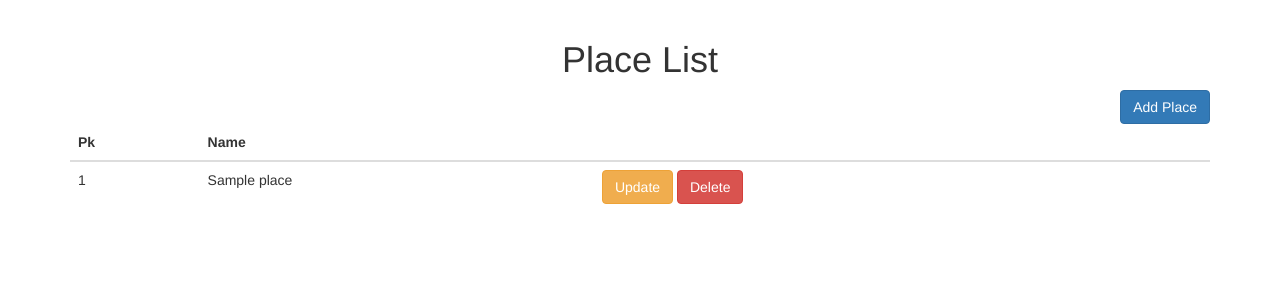
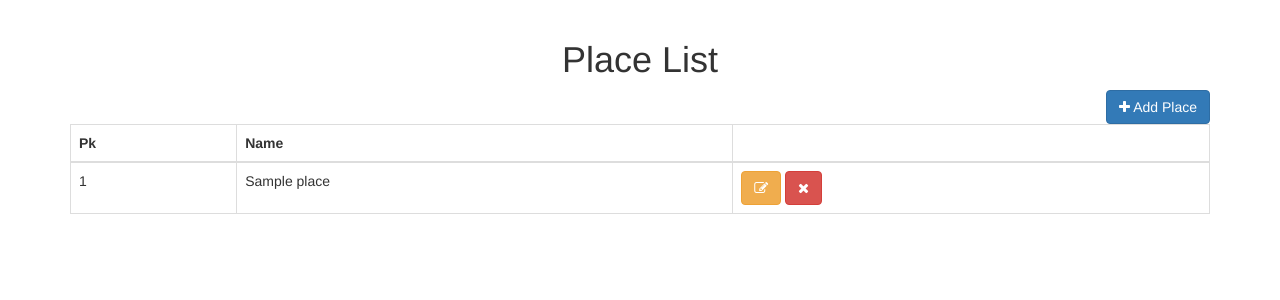
Before and after one commit to dimkoug/geoproject, a Django app: page /geo/ in a window 1280 px wide. Shown: the part 51-351 px from the top of the page. Run offline with Django 3.2, Linux system fonts and the light colour scheme; tables that the repository leaves empty hold one stand-in row (values such as "Sample post"); some libraries are stand-ins or nearby versions.

Commit message:
Minor styling

```diff
--- a/geoproject/geo/templates/geo/place_list.html
+++ b/geoproject/geo/templates/geo/place_list.html
@@ -11,12 +11,13 @@
   </div>
   <div class="row">
     <div class="col-lg-12">
-      <a class="btn btn-primary pull-right" href="{% url_create model 'create' %}">{% add_title model 'Add' %}</a>
+      <a class="btn btn-primary pull-right" href="{% url_create model 'create' %}"><i class="fa fa-plus" aria-hidden="true"></i>
+{% add_title model 'Add' %}</a>
     </div>
   </div>
   <div class="row">
     <div class="col-lg-12">
-      <table class="table">
+      <table class="table table-bordered">
         <thead>
           <tr>
             <th>Pk</th>
@@ -30,13 +31,13 @@
             <td>{{object.pk}}</td>
             <td>{{object.name}}</td>
             <td>
-              <a class="btn btn-warning" href="{% url_update object 'update' %}">Update</a>
-              <a class="btn btn-danger" href="{% url_delete object 'delete' %}">Delete</a>
+              <a class="btn btn-warning" href="{% url_update object 'update' %}"><i class="fa fa-pencil-square-o" aria-hidden="true"></i></a>
+              <a class="btn btn-danger" href="{% url_delete object 'delete' %}"><i class="fa fa-times" aria-hidden="true"></i></a>
             </td>
           </tr>
           {% empty %}
           <tr>
-            <td>No data</td>
+            <td colspan="3" style="text-align:center;">No data</td>
           </tr>
           {% endfor %}
         </tbody>
```
Also changed, not shown: geoproject/geo/templates/geo/area_list.html (+6 -5 lines), geoproject/geo/templates/geo/route_list.html (+6 -5 lines).
